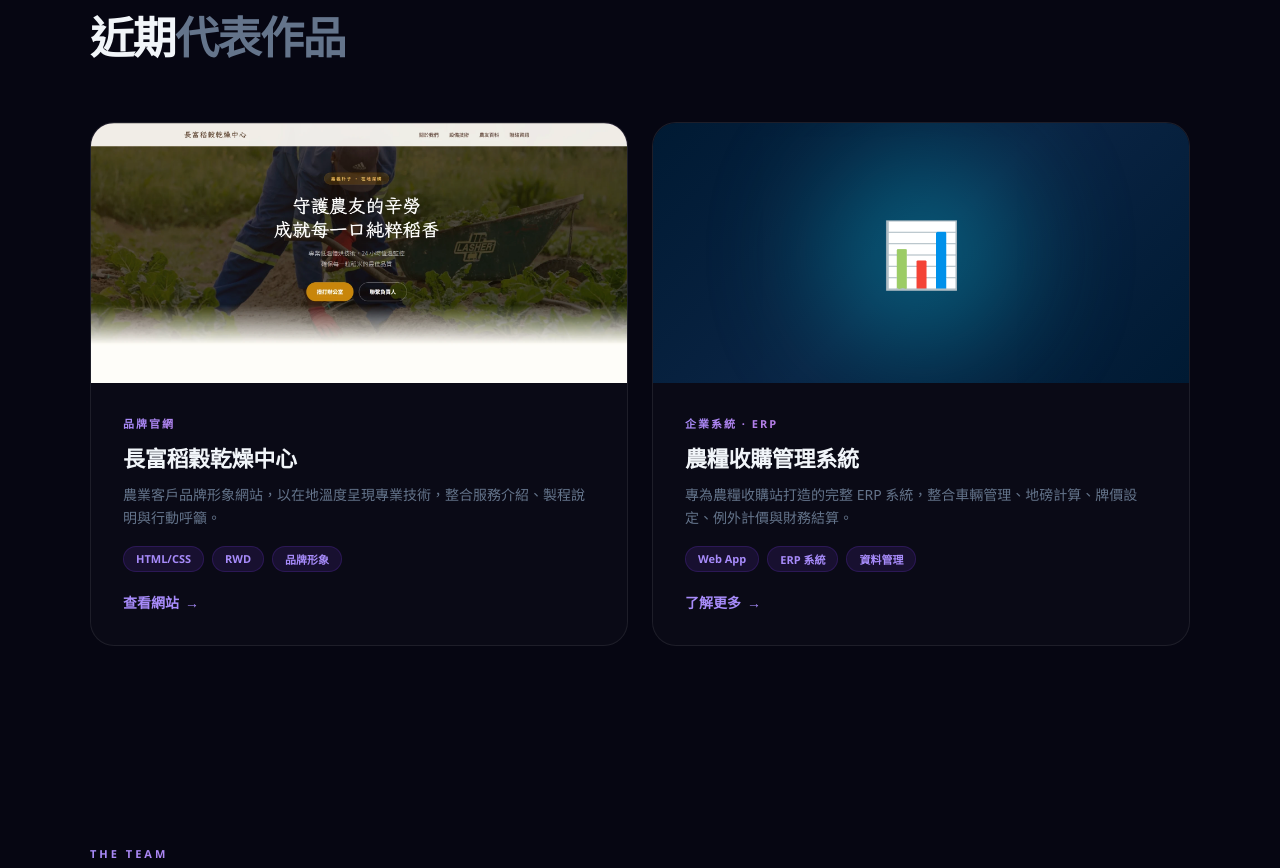
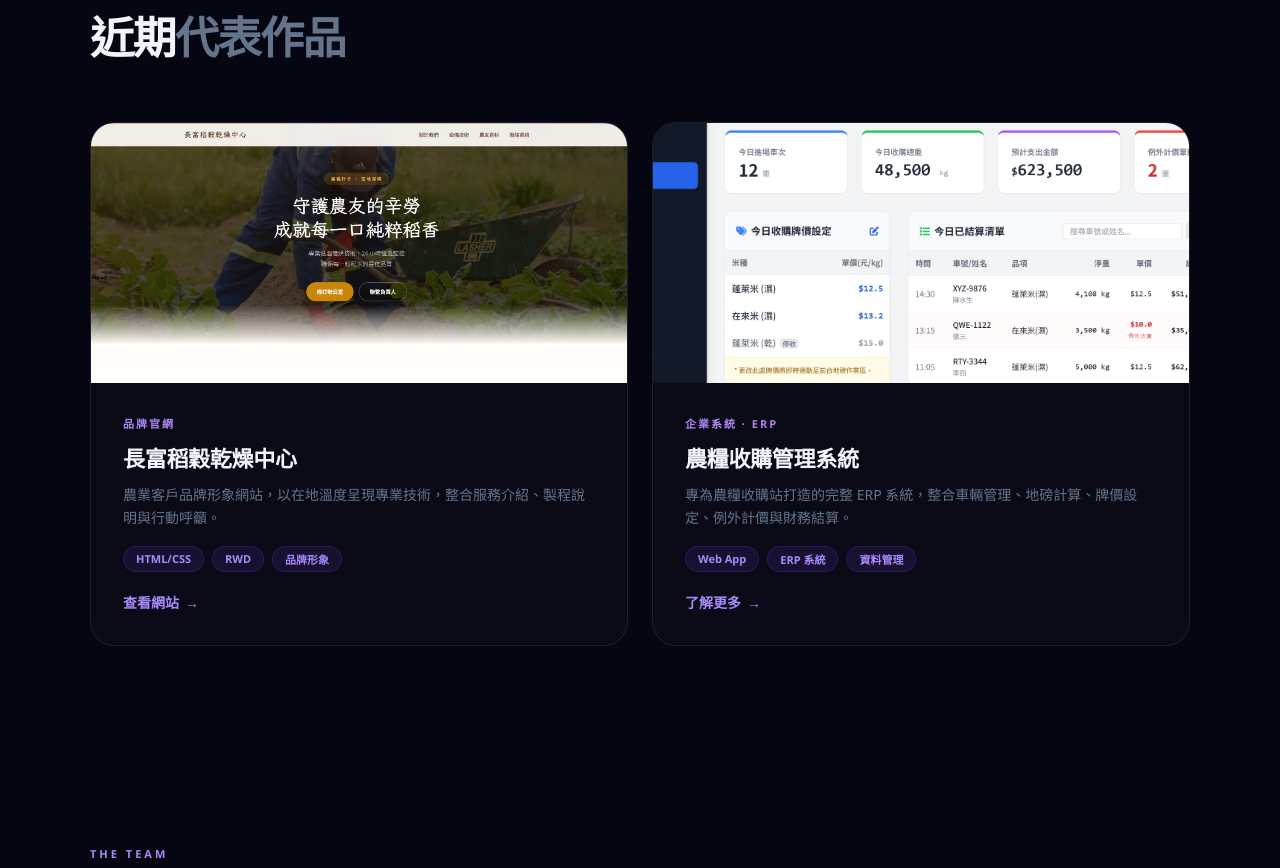
Before and after one commit to Duncan8805/official-website, a plain HTML site: page index.html in a window 1280 px wide. Shown: the part 1648-2516 px from the top of the page. Drawn offline with Linux system fonts and the light colour scheme.

Commit message:
Add ERP system screenshot to portfolio

```diff
--- a/index.html
+++ b/index.html
@@ -410,9 +410,8 @@
       </div>
     </div>
     <div class="port-card">
-      <div class="port-preview port-preview-b">
-        <div class="glow-inner"></div>
-        <span style="position:relative;z-index:1;">📊</span>
+      <div class="port-preview port-preview-b" style="padding:0;overflow:hidden;">
+        <img src="image-1780302138175.png" alt="農糧收購管理系統" style="width:100%;height:100%;object-fit:cover;object-position:top;display:block;">
       </div>
       <div class="port-body">
         <div class="port-type">企業系統 · ERP</div>
```
